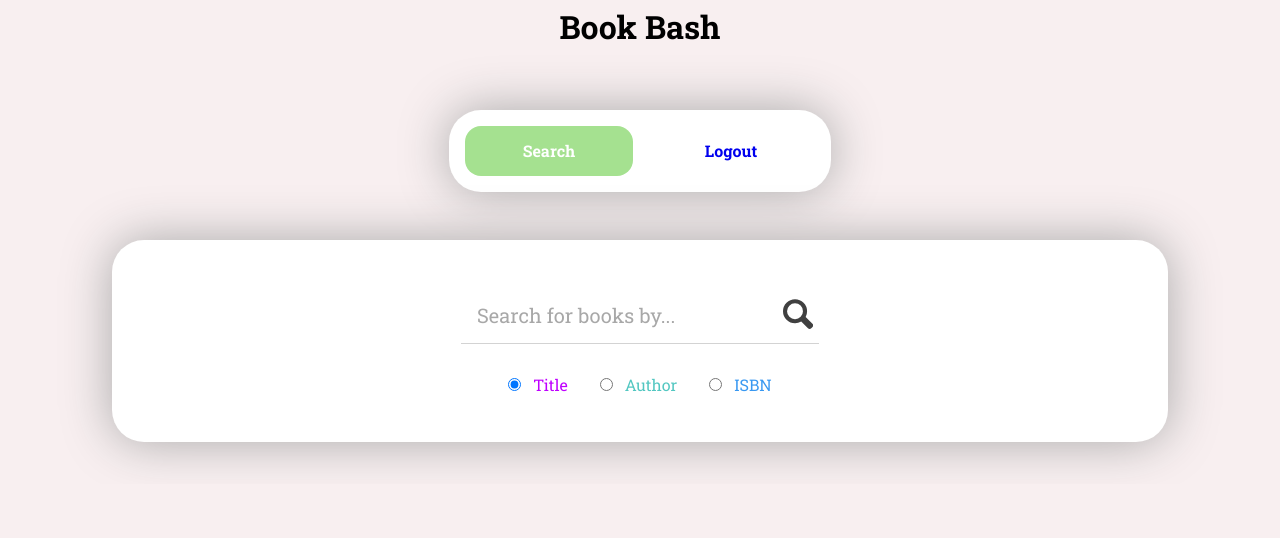
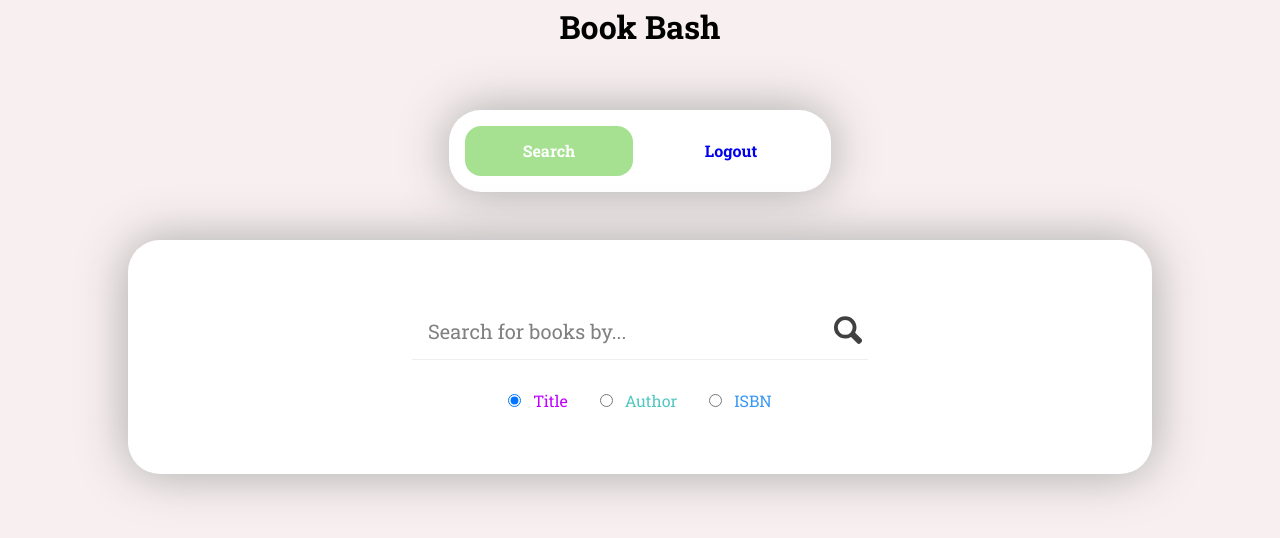
Before and after one commit to itsjeevan/book-bash, a Flask app: page /search in a window 1280 px wide. Shown: the part 316-854 px from the top of the page. Before the commit the page ends 783 px from the top, so only its background shows below. Run offline with Flask 2, Linux system fonts and the light colour scheme; the visitor is signed in with stand-in values (Sample User, id 1).

Commit message:
Styled search results table

```diff
--- a/static/css/main.css
+++ b/static/css/main.css
@@ -8,13 +8,23 @@ body {
     justify-content: center;
     font-family: 'Roboto Slab', serif;
     font-weight: normal;
-    margin: 0 auto;
+    margin: 0 auto 4rem auto;
     width: 960px;
 }
 
-::placeholder {
-    color: #a8a8a8;
+button, input {
+    font-family: inherit;
+    font-size: inherit;
 }
+
+button {
+    cursor: pointer;
+}
+
+input::placeholder {
+    color: #808080;
+}
+
 
 input[type="search"]::-webkit-search-cancel-button {
     -webkit-appearance:none;
@@ -38,7 +48,7 @@ input[type="search"]::-webkit-search-cancel-button {
     background-color: white;
     border-radius: 1rem;
     box-shadow: 0px 0px 50px 0px #a8a8a8;
-    width: 350px;
+    width: 425px;
     padding: 3rem;
 }
 
@@ -59,7 +69,6 @@ input[type="search"]::-webkit-search-cancel-button {
 .login-form-input {
     border: 1px solid #cccccc;
     border-radius: 0.5rem;
-    box-sizing: border-box;
     margin-bottom: 2rem;
     padding: 1rem;
     width: 100%;
@@ -138,20 +147,18 @@ input[type="search"]::-webkit-search-cancel-button {
     background-color: white;
     border-radius: 2rem;
     box-shadow: 0px 0px 50px 0px #a8a8a8;
-    padding: 3rem;
+    padding: 4rem 2rem;
     margin-top: 3rem;
     width: 100%;
-}
 
-.search-form {
-    align-items: center;
     display: flex;
     flex-direction: column;
+    align-items: center;
 }
 
 .search-text {
     display: flex;
-    border-bottom: 1px solid lightgray;
+    border-bottom: 1px solid #EEEEEE;
     margin-bottom: 2rem;
 }
 
@@ -161,7 +168,7 @@ input[type="search"]::-webkit-search-cancel-button {
     outline: none;
     padding: 1rem;
     margin-right: 1rem;
-    width: 300px;
+    width: 400px;
 }
 
 .search-text__button {
@@ -177,6 +184,7 @@ input[type="search"]::-webkit-search-cancel-button {
 
 .search-categories {
     display: flex;
+    justify-content: center;
 }
 
 .search-category {
@@ -187,6 +195,27 @@ input[type="search"]::-webkit-search-cancel-button {
     margin-right: 0.5rem;
 }
 
-.search-category__label--purple {color: #bf00ff;}
-.search-category__label--teal {color: #52c7c1;}
-.search-category__label--blue {color: #3898F1;}
+.purple {color: #bf00ff;}
+.teal {color: #52c7c1;}
+.blue {color: #3898F1;}
+
+/* Table */
+
+table {
+    border-collapse: separate;
+    border-spacing: 2rem 3rem;
+    font-size: 1.2rem;
+    margin-top: 2rem;
+    width: 100%;
+}
+
+th {
+    text-align: left;
+}
+
+.body-row {
+    font-weight: 300;
+}
+
+.isbn {color: inherit;}
+.isbn:hover{color: #3898F1;}
--- a/templates/search.html
+++ b/templates/search.html
@@ -15,7 +15,7 @@
         <div class="search-text">
             <input class="search-text__input" name="query" type="search" placeholder="Search for books by..." {% if query %}value="{{ query }}" {% endif %}>
             <button class="search-text__button" type="submit">
-                <svg height="30px" width="30px"  xmlns="http://www.w3.org/2000/svg" viewBox="0 0 15.69 15.48" x="0px" y="0px">
+                <svg height="28px" width="28px"  xmlns="http://www.w3.org/2000/svg" viewBox="0 0 15.69 15.48" x="0px" y="0px">
                     <path d="M15.28,12.71,11.85,9.27a6.21,6.21,0,0,0,.75-3,6.3,6.3,0,1,0-6.3,6.3,6.23,6.23,0,0,0,3.23-.9l3.39,3.39a1.39,1.39,0,0,0,2,0l.4-.4A1.4,1.4,0,0,0,15.28,12.71Zm-9-2.25a4.16,4.16,0,1,1,4.16-4.17A4.16,4.16,0,0,1,6.3,10.46Z"/>
                 </svg>
             </button>
@@ -25,17 +25,17 @@
 
             <div class="search-category">
                 <input class="search-category__radio" type="radio" name="category" id="title" value="title"{% if category == "title" %} checked{% endif %}>
-                <label class="search-category__label--purple" for="title">Title</label>
+                <label class="purple" for="title">Title</label>
             </div>
 
             <div class="search-category">
                 <input  class="search-category__radio" type="radio" name="category" id="author" value="author"{% if category == "author" %} checked{% endif %}>
-                <label class="search-category__label--teal" for="author">Author</label>
+                <label class="teal" for="author">Author</label>
             </div>
 
             <div class="search-category">
                 <input class="search-category__radio"  type="radio" name="category" id="isbn" value="isbn"{% if category == "isbn" %} checked{% endif %}>
-                <label class="search-category__label--blue" for="isbn">ISBN</label>
+                <label class="blue" for="isbn">ISBN</label>
             </div>
 
         </div>
@@ -43,24 +43,20 @@
     </form>
 
 {% if query %}
-    <div class="row justify-content-center">
-
-        <div class="col-lg-9">
-
     {% if results %}
-            <table class="table table-borderless">
-                <thead class="thead-dark">
+    <table>
+        <thead>
             <tr>
-                        <th scope="col">ISBN</th>
-                        <th scope="col">Title</th>
-                        <th scope="col">Author</th>
-                        <th scope="col">Year</th>
+                <th>ISBN</th>
+                <th>Title</th>
+                <th>Author</th>
+                <th>Year</th>
             </tr>
         </thead>
         <tbody>
             {% for book in books %}
-                    <tr>
-                        <td><a href="{{ url_for('book', isbn=book.isbn) }}">{{ book.isbn }}</a></td>
+            <tr class="body-row">
+                <td><a class="isbn" href="{{ url_for('book', isbn=book.isbn) }}">{{ book.isbn }}</a></td>
                 <td>{{ book.title }}</td>
                 <td>{{ book.author }}</td>
                 <td>{{ book.year }}</td>
@@ -69,12 +65,8 @@
         </tbody>
     </table>
     {% else %}
-            <p class="text-center">No results found</p>
+    <p>No results found</p>
     {% endif %}
-
-        </div>
-
-    </div>
 {% endif %}
 
 </div>
```
Lines whose indentation alone changed are shown as unchanged.
